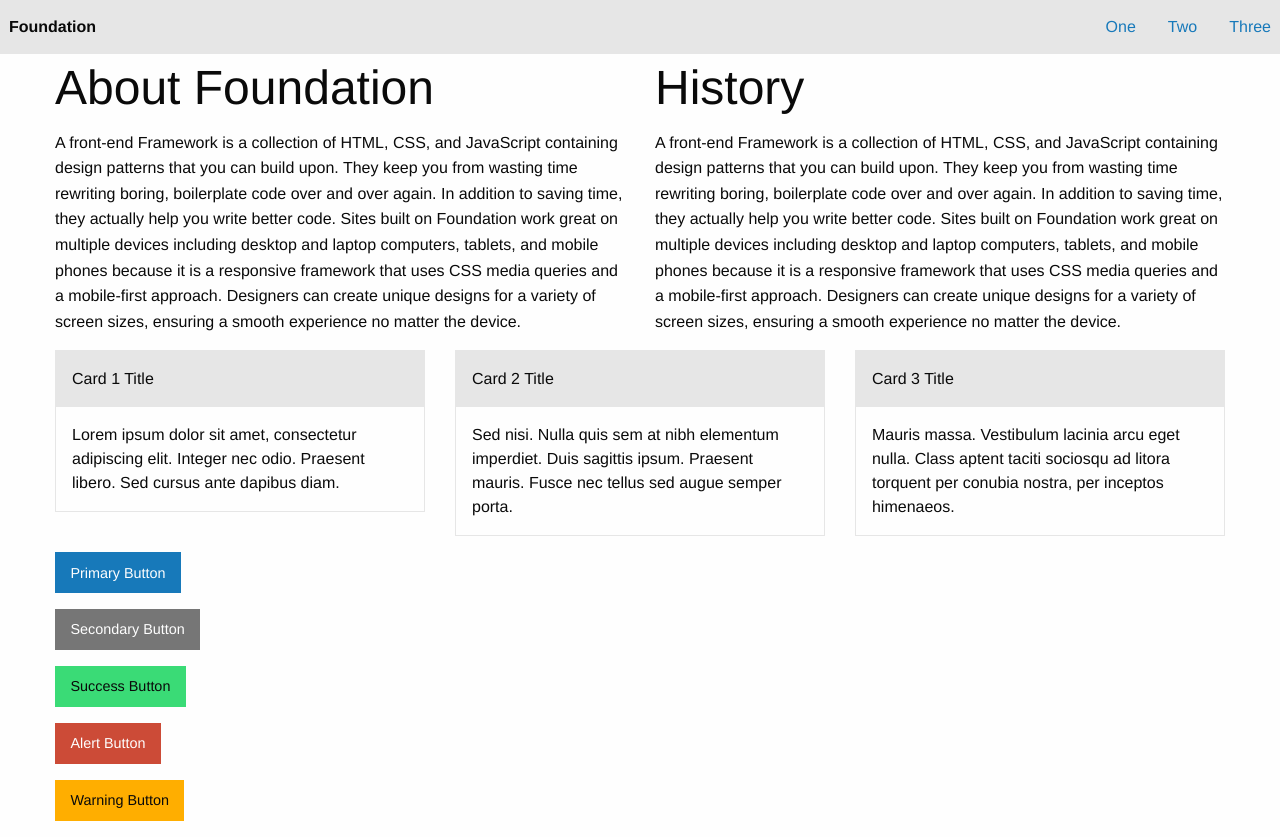
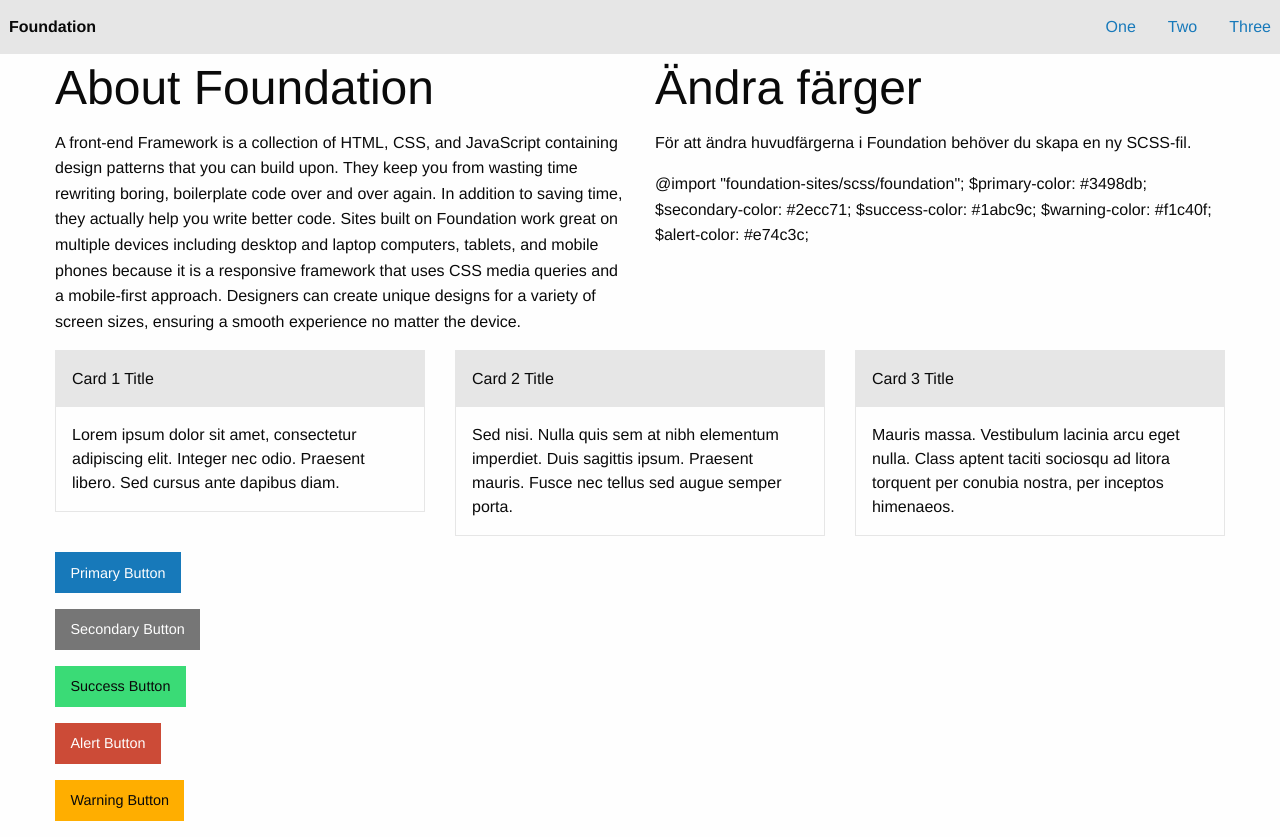
Before and after one commit to lullak/Foundation, a website built with Vite: page index.html in a window 1280 px wide. Built offline with nearby package versions, Linux system fonts and the light colour scheme.

Commit message:
ändra färger

```diff
--- a/index.html
+++ b/index.html
@@ -42,18 +42,15 @@
           </p>
         </div>
         <div class="cell small-12 medium-6 large-6">
-          <h1>History</h1>
+          <h1>Ändra färger</h1>
           <p>
-            A front-end Framework is a collection of HTML, CSS, and JavaScript
-            containing design patterns that you can build upon. They keep you
-            from wasting time rewriting boring, boilerplate code over and over
-            again. In addition to saving time, they actually help you write
-            better code. Sites built on Foundation work great on multiple
-            devices including desktop and laptop computers, tablets, and mobile
-            phones because it is a responsive framework that uses CSS media
-            queries and a mobile-first approach. Designers can create unique
-            designs for a variety of screen sizes, ensuring a smooth experience
-            no matter the device.
+            För att ändra huvudfärgerna i Foundation behöver du skapa en ny
+            SCSS-fil.
+          </p>
+          <p>
+            @import "foundation-sites/scss/foundation"; $primary-color: #3498db;
+            $secondary-color: #2ecc71; $success-color: #1abc9c; $warning-color:
+            #f1c40f; $alert-color: #e74c3c;
           </p>
         </div>
       </div>
```
